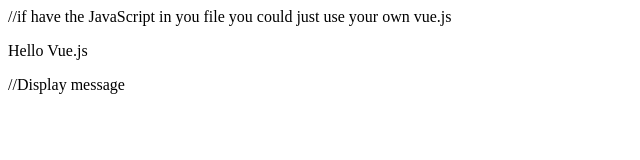
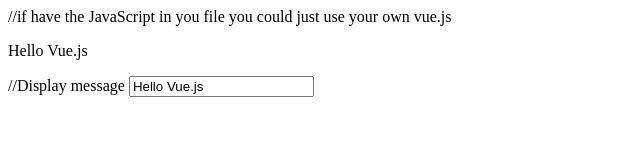
Before and after one commit to erniecho/VUEJSstudy, a plain HTML site: page Chapter1/index.html in a window 1280 px wide. Shown: the whole page, without its empty margins (0-640 px from the left). Drawn offline with nearby package versions, Linux system fonts and the light colour scheme.

Commit message:
added code for inputing text to the page.

```diff
--- a/Chapter1/index.html
+++ b/Chapter1/index.html
@@ -7,6 +7,8 @@
 <script src=../node_modules/vue/dist/vue.js></script> //if have the JavaScript in you file you could just use your own vue.js
 <div id=root>
 <p>{{ message }}</p> //Display message
+<!-- New text Input-->
+<input v-model="message" />
 </div>
 <!-- Some JavaScript -->
 <script>
```
